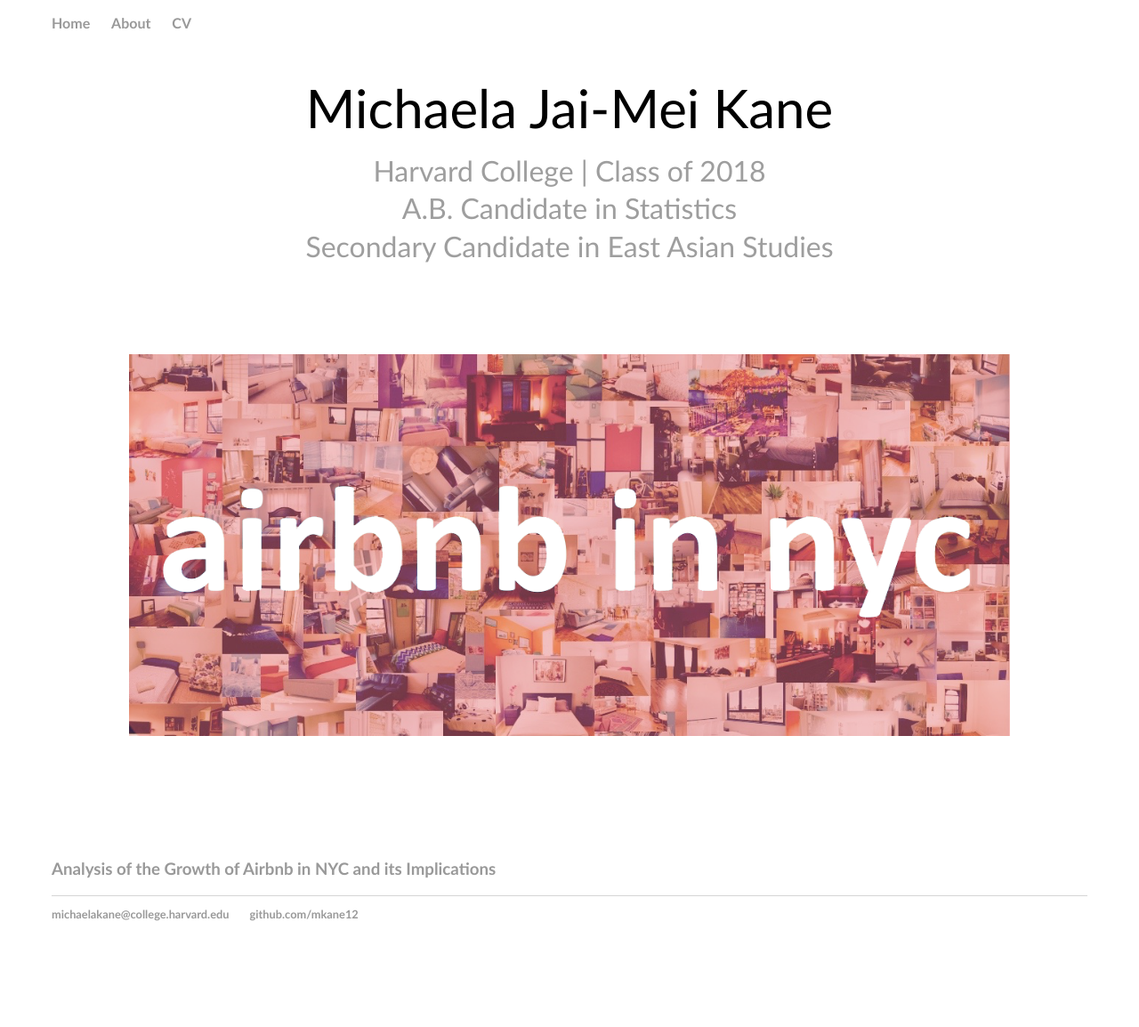
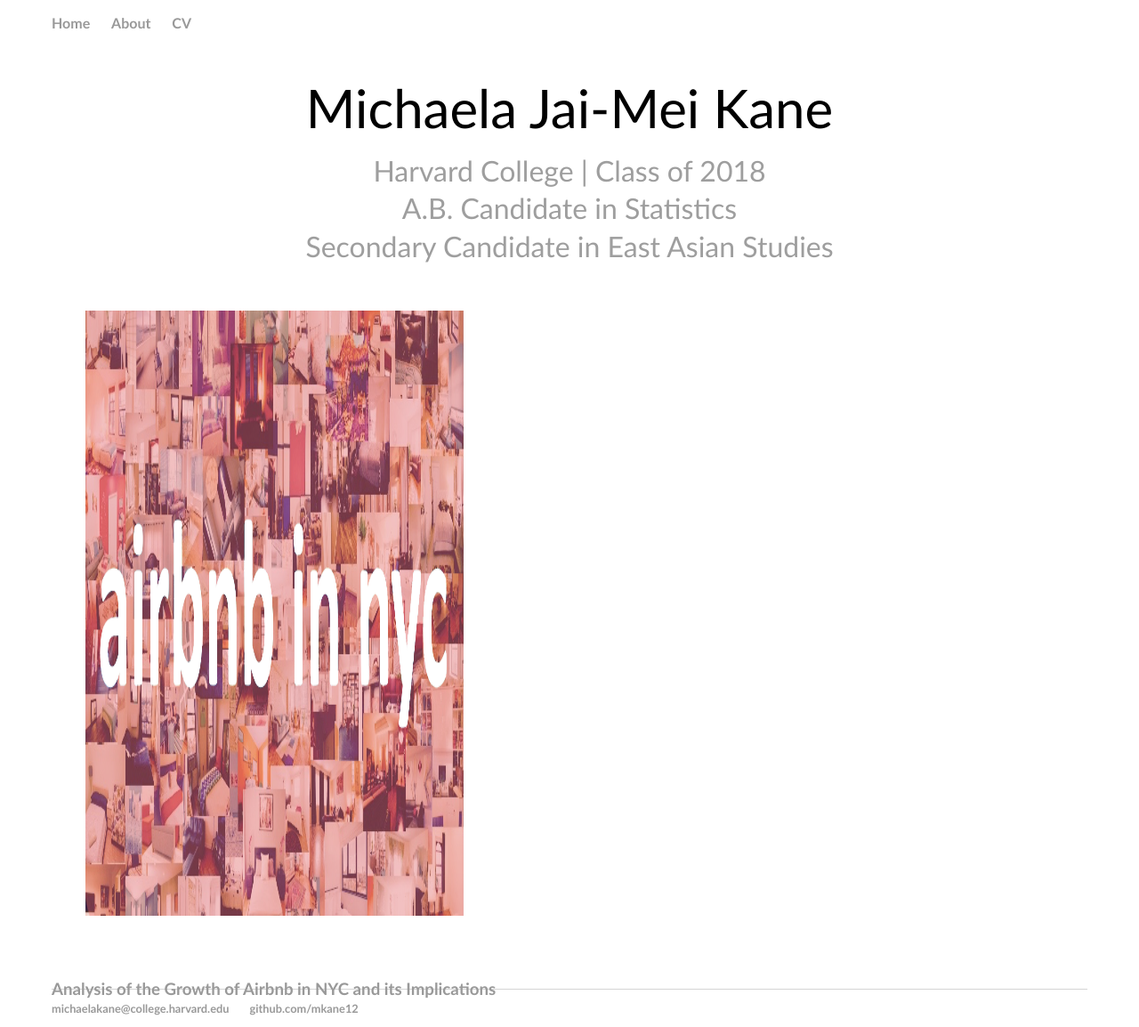
Before and after one commit to mkane12/mkane12.github.io, a Jekyll site: the page built from index.html, in a window 1280 px wide. Shown: the whole page at 89% size. Built offline with Jekyll 4.4.1, drawn with Linux system fonts in a browser that asks for light colours; before the commit the page ends 1048 px from its top, so only the background shows below that.

Commit message:
added css styling

```diff
--- a/css/main.css
+++ b/css/main.css
@@ -52,3 +52,8 @@
 ul.posts li {
     list-style: none;
 }
+
+.site {
+    width: 500px;
+    height: 800px;
+}
```
Also changed, not shown: index.html (+5 -4 lines), 2 other files.
